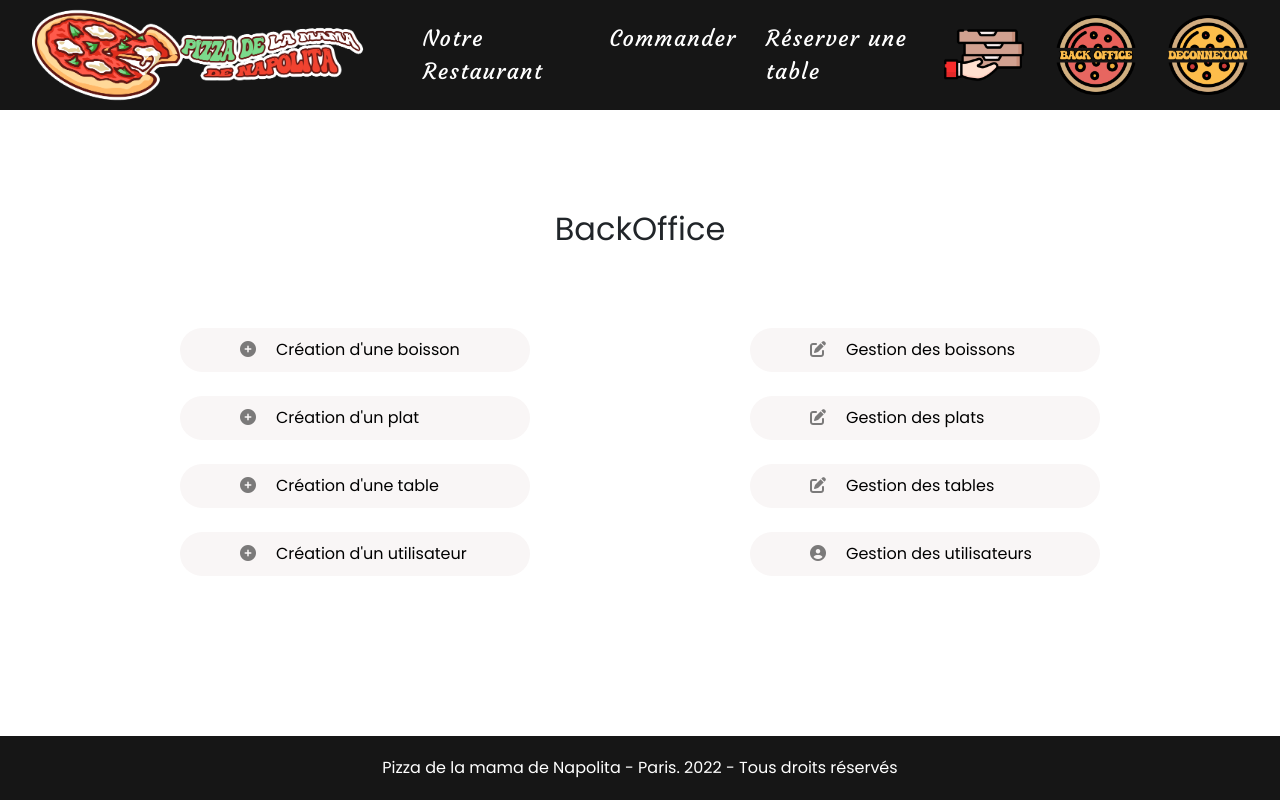
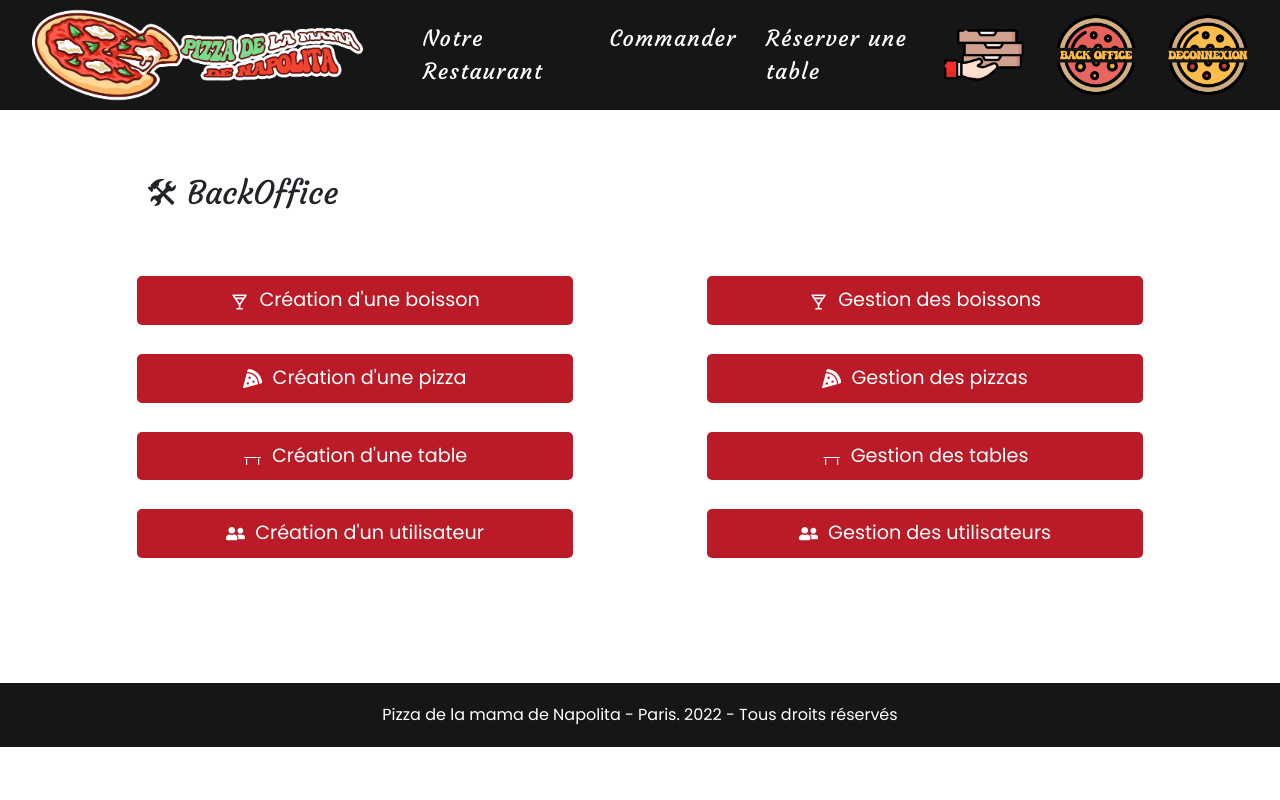
Before and after one commit to bastien-cordier/resto-ipssi, a React (Create React App) app in the folder front/: page /backoffice in a window 1280 px wide. Built offline with nearby package versions, Linux system fonts and the light colour scheme; sample sign-in values are in the browser's storage.

Commit message:
Style BO

```diff
--- a/front/src/pages/admin/Backoffice.js
+++ b/front/src/pages/admin/Backoffice.js
@@ -1,4 +1,7 @@
 import React, { Component, Fragment } from "react";
+import { BiDrink } from "react-icons/bi";
+import { GiTable } from "react-icons/gi";
+import { FaPizzaSlice, FaUserFriends } from "react-icons/fa";
 import { Container, Row, Col } from "react-bootstrap";
 import { Token } from "api/BaseApi";
 import "./Backoffice.scss";
@@ -14,79 +17,76 @@ export default class Backoffice extends Component {
     return (
       <Fragment>
         <Container id="backoffice">
-          <h2 className="title-page text-center">BackOffice</h2>
+          <h2>🛠 BackOffice</h2>
           <div className="text-center">
             <Row>
               <Col sm={6}>
                 <a href="/backoffice/boisson-create">
-                  <button>
-                    <i className="fas fa-plus-circle icons" />
-                    <span>Création d'une boisson</span>
+                  <button className="btn-bo">
+                    <BiDrink style={{ marginRight: "10px" }} />
+                    Création d'une boisson
                   </button>
                 </a>
               </Col>
               <Col sm={6}>
                 <a href="/backoffice/boissons-list">
-                  <button>
-                    <i className="fas fa-pen-to-square icons" />
-                    <span>Gestion des boissons</span>
+                  <button className="btn-bo">
+                    <BiDrink style={{ marginRight: "10px" }} />
+                    Gestion des boissons
                   </button>
                 </a>
               </Col>
             </Row>
-            <br />
             <Row>
               <Col sm={6}>
                 <a href="/backoffice/plat-create">
-                  <button>
-                    <i className="fas fa-plus-circle icons" />
-                    <span>Création d'un plat</span>
+                  <button className="btn-bo">
+                    <FaPizzaSlice style={{ marginRight: "10px" }} />
+                    Création d'une pizza
                   </button>
                 </a>
               </Col>
               <Col sm={6}>
                 <a href="/backoffice/plats-list">
-                  <button>
-                    <i className="fas fa-pen-to-square icons" />
-                    <span>Gestion des plats</span>
+                  <button className="btn-bo">
+                    <FaPizzaSlice style={{ marginRight: "10px" }} />
+                    Gestion des pizzas
                   </button>
                 </a>
               </Col>
             </Row>
-            <br />
             <Row>
               <Col sm={6}>
                 <a href="/backoffice/table-create">
-                  <button>
-                    <i className="fas fa-plus-circle icons" />
-                    <span>Création d'une table</span>
+                  <button className="btn-bo">
+                    <GiTable style={{ marginRight: "10px" }} />
+                    Création d'une table
                   </button>
                 </a>
               </Col>
               <Col sm={6}>
                 <a href="/backoffice/tables-list">
-                  <button>
-                    <i className="fas fa-pen-to-square icons" />
-                    <span>Gestion des tables</span>
+                  <button className="btn-bo">
+                    <GiTable style={{ marginRight: "10px" }} />
+                    Gestion des tables
                   </button>
                 </a>
               </Col>
             </Row>
-            <br />
             <Row>
               <Col sm={6}>
                 <a href="/backoffice/user-create">
-                  <button>
-                    <i className="fas fa-plus-circle icons" />
-                    <span>Création d'un utilisateur</span>
+                  <button className="btn-bo">
+                    <FaUserFriends style={{ marginRight: "10px" }} />
+                    Création d'un utilisateur
                   </button>
                 </a>
               </Col>
               <Col sm={6}>
                 <a href="/backoffice/users-list">
-                  <button>
-                    <i className="fas fa-user-circle icons" />
-                    <span>Gestion des utilisateurs</span>
+                  <button className="btn-bo">
+                    <FaUserFriends style={{ marginRight: "10px" }} />
+                    Gestion des utilisateurs
                   </button>
                 </a>
               </Col>
--- a/front/src/pages/admin/Backoffice.scss
+++ b/front/src/pages/admin/Backoffice.scss
@@ -1,68 +1,45 @@
-#backoffice {
-  height: calc(100vh - 174px);
-  padding-top: 100px;
+.container {
+  margin-bottom: 6em;
 
-  button {
-    background-color: #f9f6f6;
-    border: none;
-    padding: 10px 50px 10px 50px;
-    border-radius: 50px;
-    width: 350px;
-    transition: 0.4s;
-    position: relative;
-    padding-left: 6rem;
+  h2 {
+    margin: 2em;
+    font-family: "Courgette", cursive;
   }
 
-  button:hover {
-    background-color: #e9e7e7;
-  }
+  .btn-bo {
+    padding: 10px 40px;
+    background-color: #bb1a27;
+    color: #fff;
+    font-size: 1.2em;
+    border: none;
+    border-radius: 5px;
+    margin-bottom: 1.5em;
+    transition: 0.4s;
+    width: 80%;
 
-  .icons {
-    padding-right: 0.5rem;
-    opacity: 50%;
-    position: absolute;
-    left: 60px;
-    top: 13px;
-  }
-
-  span {
-    display: flex;
-    justify-content: flex-start;
-  }
-
-  h2 {
-    margin-bottom: 5rem;
+    &:hover {
+      transform: scale(1.05);
+    }
   }
 }
 
-.spaces-footer {
-  height: calc(100vh - 174px);
-  padding-top: 100px;
+.btn-back-menu {
+  padding: 10px 40px;
+  background-color: #bb1a27;
+  color: #fff;
+  font-size: 1.2em;
+  border: none;
+  border-radius: 5px;
+  margin-bottom: 1.5em;
+  transition: 0.4s;
 
-  h2 {
-    margin-bottom: 5rem;
+  &:hover {
+    transform: scale(1.05);
   }
 }
 
-.spaces-card {
-  height: calc(100vh - 174px);
-}
-
-.btn-back-menu {
-  background-color: #7db769;
-  color: #fff;
-  border: none;
-  padding: 10px 20px 10px 20px;
-  border-radius: 50px;
-}
-
-.btn-back-menu:hover {
-  opacity: 0.9;
-  transition: 0.4s;
-}
-
 .btn-add {
-  background-color: #7db769;
+  background-color: #bb1a27;
   border: none;
   padding: 10px 20px 10px 20px;
   border-radius: 50px;
@@ -72,21 +49,6 @@
 }
 
 .btn-add:hover {
-  opacity: 0.8;
-  transition: 0.4s;
-}
-
-.btn-see {
-  background-color: #7db769;
-  border: none;
-  padding: 10px 15px 10px 15px;
-  border-radius: 50px;
-  color: #fff;
-  font-weight: bold;
-  font-size: 18px;
-}
-
-.btn-see:hover {
   opacity: 0.8;
   transition: 0.4s;
 }
@@ -156,10 +118,6 @@ input[type="date"]::-webkit-calendar-picker-indicator {
     box-shadow: rgba(149, 157, 165, 0.2) 0px 8px 24px;
     padding: 50px 35px;
     transition: 0.4s;
-  }
-
-  form:hover {
-    transform: scale(1.1);
   }
 
   form * {
@@ -237,7 +195,7 @@ input[type="date"]::-webkit-calendar-picker-indicator {
   button.add {
     margin-top: 50px;
     width: 100%;
-    background-color: #7db769;
+    background-color: #bb1a27;
     color: #fff;
     padding: 15px 0;
     font-size: 14px;
@@ -248,7 +206,7 @@ input[type="date"]::-webkit-calendar-picker-indicator {
   }
 
   button.add:hover {
-    background-color: #88c672;
+    transform: scale(1.05);
   }
 
   button.backBo {
@@ -265,6 +223,6 @@ input[type="date"]::-webkit-calendar-picker-indicator {
   }
 
   button.backBo:hover {
-    background-color: #cecece;
+    transform: scale(1.05);
   }
 }
--- a/front/src/pages/admin/boisson/BoGetBoissons.js
+++ b/front/src/pages/admin/boisson/BoGetBoissons.js
@@ -61,8 +61,8 @@ export default class BoGetBoissons extends Component {
   render() {
     return (
       <Fragment>
-        <Container className="spaces-footer">
-          <h2 className="title-page text-center">Gestion des boissons</h2>
+        <Container>
+          <h2 className="text-center">Gestion des boissons</h2>
           <Table className="mb-5">
             <thead>
               <tr>
--- a/front/src/pages/admin/plat/BoGetPlats.js
+++ b/front/src/pages/admin/plat/BoGetPlats.js
@@ -61,7 +61,7 @@ export default class BoGetPlats extends Component {
   render() {
     return (
       <Fragment>
-        <Container className="spaces-footer">
+        <Container>
           <h2 className="title-page text-center">Gestion des pizzas</h2>
           <Table className="mb-5">
             <thead>
--- a/front/src/pages/admin/table/BoGetTables.js
+++ b/front/src/pages/admin/table/BoGetTables.js
@@ -61,7 +61,7 @@ export default class BoGetTables extends Component {
   render() {
     return (
       <Fragment>
-        <Container className="spaces-footer" style={{ paddingTop: "50px" }}>
+        <Container style={{ paddingTop: "50px" }}>
           <h2 className="title-page text-center" style={{ marginBottom: "3rem" }}>
             Gestion des tables
           </h2>
--- a/front/src/pages/admin/user/BoGetUsers.js
+++ b/front/src/pages/admin/user/BoGetUsers.js
@@ -61,7 +61,7 @@ export default class BoGetUsers extends Component {
   render() {
     return (
       <Fragment>
-        <Container className="spaces-footer">
+        <Container>
           <h2 className="title-page text-center">Gestion des utilisateurs</h2>
           <Table className="mb-5">
             <thead>
```
